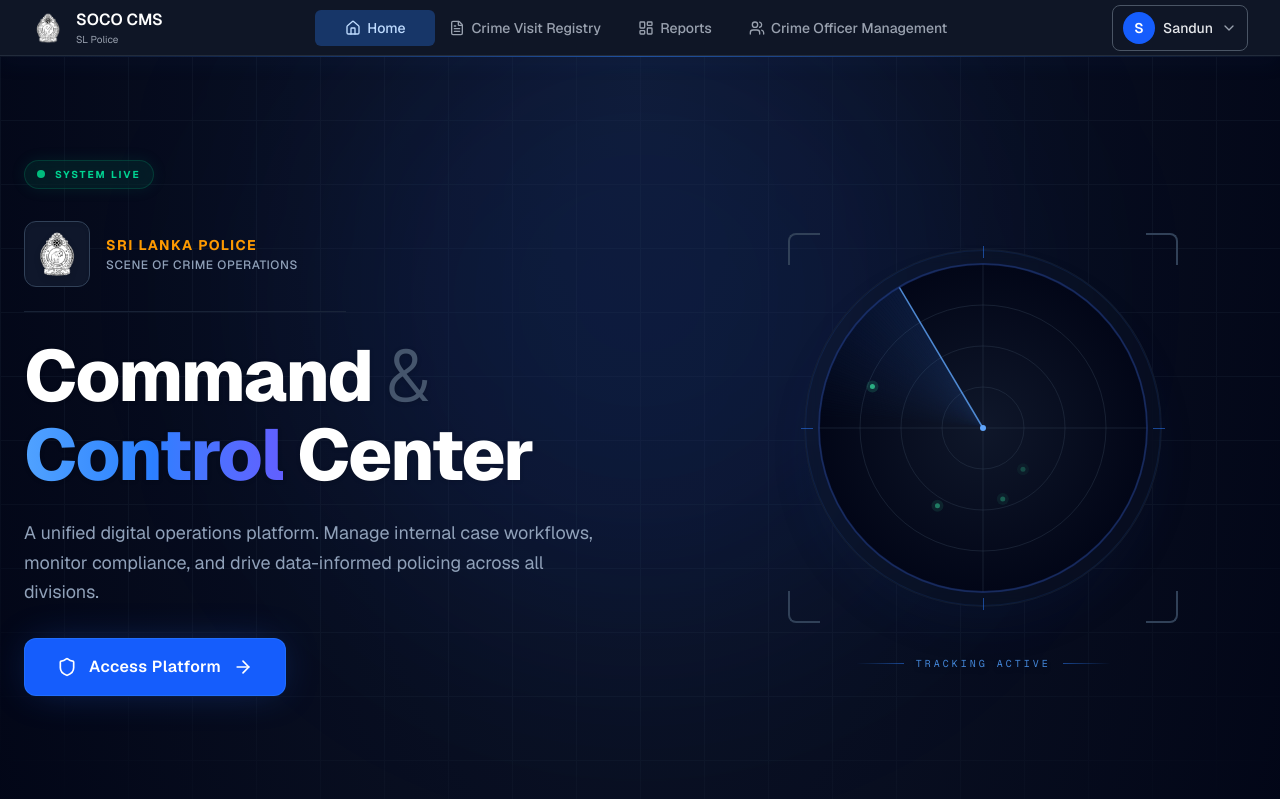
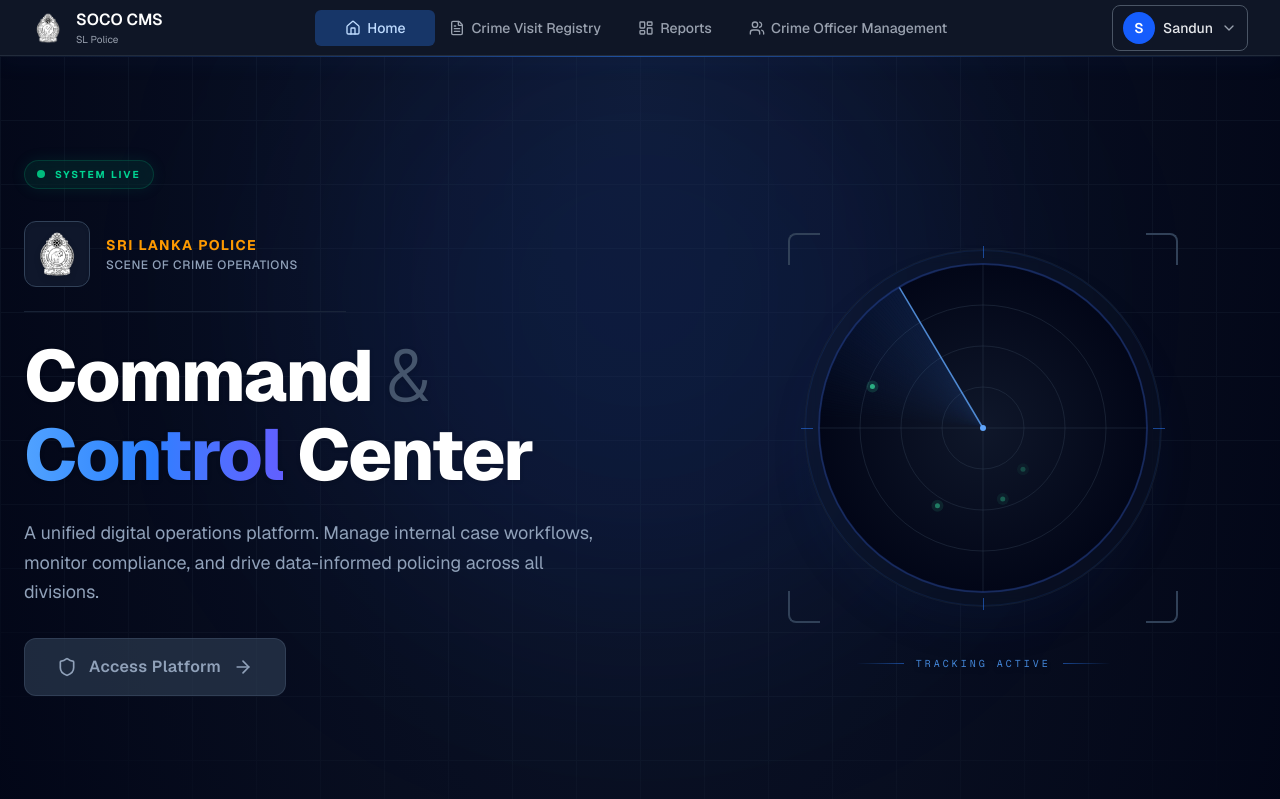
Before and after one commit to SOCO-Development/SOCO-SL-Police, a Next.js app: page /home in a window 1280 px wide. Shown: the top 799 px of the page. Built offline with nearby package versions, Linux system fonts and the light colour scheme; sample sign-in values are in the browser's storage.

Commit message:
home page update

```diff
--- a/app/home/page.tsx
+++ b/app/home/page.tsx
@@ -272,17 +272,15 @@
                   </p>
                 </div>
 
-                {/* Primary CTA */}
-                <Link
-                  href="/complaints"
-                  className="group relative inline-flex items-center gap-3 px-8 py-4 bg-blue-600 hover:bg-blue-500 text-white font-semibold rounded-xl overflow-hidden transition-all duration-300 shadow-[0_0_40px_-10px_rgba(37,99,235,0.4)] hover:shadow-[0_0_60px_-15px_rgba(37,99,235,0.6)] border border-blue-500/50 hover:border-blue-400"
+                {/* Primary CTA (disabled) */}
+                <div
+                  className="inline-flex items-center gap-3 px-8 py-4 bg-slate-700/60 text-slate-400 font-semibold rounded-xl border border-slate-600/50 cursor-not-allowed"
+                  aria-disabled="true"
                 >
-                  {/* Shimmer effect */}
-                  <div className="absolute inset-0 bg-[linear-gradient(45deg,transparent_25%,rgba(255,255,255,0.2)_50%,transparent_75%)] bg-[length:250%_250%,100%_100%] bg-[position:-100%_0,0_0] bg-no-repeat transition-[background-position_0s_ease] hover:bg-[position:200%_0,0_0] hover:duration-[1500ms]" />
-                  <Shield className="w-5 h-5 relative z-10" />
-                  <span className="relative z-10 tracking-wide">Access Platform</span>
-                  <ArrowRight className="w-5 h-5 relative z-10 group-hover:translate-x-1 transition-transform" />
-                </Link>
+                  <Shield className="w-5 h-5" />
+                  <span className="tracking-wide">Access Platform</span>
+                  <ArrowRight className="w-5 h-5" />
+                </div>
 
               </div>
 
```
